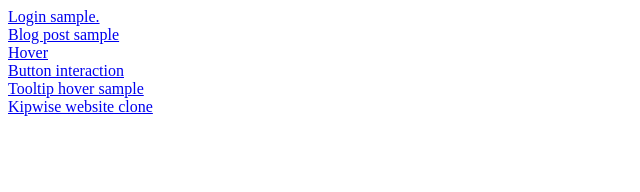
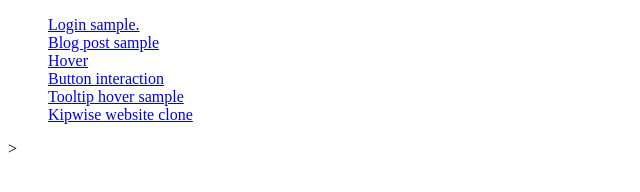
Before and after one commit to faaizalikhan1/components, a plain HTML site: page index.html in a window 1280 px wide. Shown: the whole page, without its empty margins (0-640 px from the left). Drawn offline with Linux system fonts and the light colour scheme.

Commit message:
Minor alignment to the main page

```diff
--- a/index.html
+++ b/index.html
@@ -5,18 +5,22 @@
     <meta name="viewport" content="width=device-width, initial-scale=1.0">
     <meta http-equiv="X-UA-Compatible" content="ie=edge">
     <style>
-        a{
-            display: block;
+        li{
+            list-style-type: none;
         }
     </style>
     <title>A Layout A Day</title>
 </head>
 <body>
-    <a href="Sign in sample/Sign_in.html">Login sample.</a>
-    <a href="Blog_post sample/blog.html">Blog post sample</a>
-    <a href="Hover_js/day3.html">Hover </a>
-    <a href="Button_interaction/day4.html">Button interaction</a>
-    <a href="tooltip_hover/day5.html">Tooltip hover sample</a>
-    <a href="Kipwise website clone/index.html">Kipwise website clone</a>
+<ul>
+
+    <li><a href="Sign in sample/Sign_in.html">Login sample.</a></li>
+    <li><a href="Blog_post sample/blog.html">Blog post sample</a></li>
+    <li> <a href="Hover_js/day3.html">Hover </a></li>
+    <li><a href="Button_interaction/day4.html">Button interaction</a></li>
+    <li><a href="tooltip_hover/day5.html">Tooltip hover sample</a></li>
+    <li><a href="Kipwise website clone/index.html">Kipwise website clone</a></li>
+
+</ul>>
 </body>
 </html>
```
